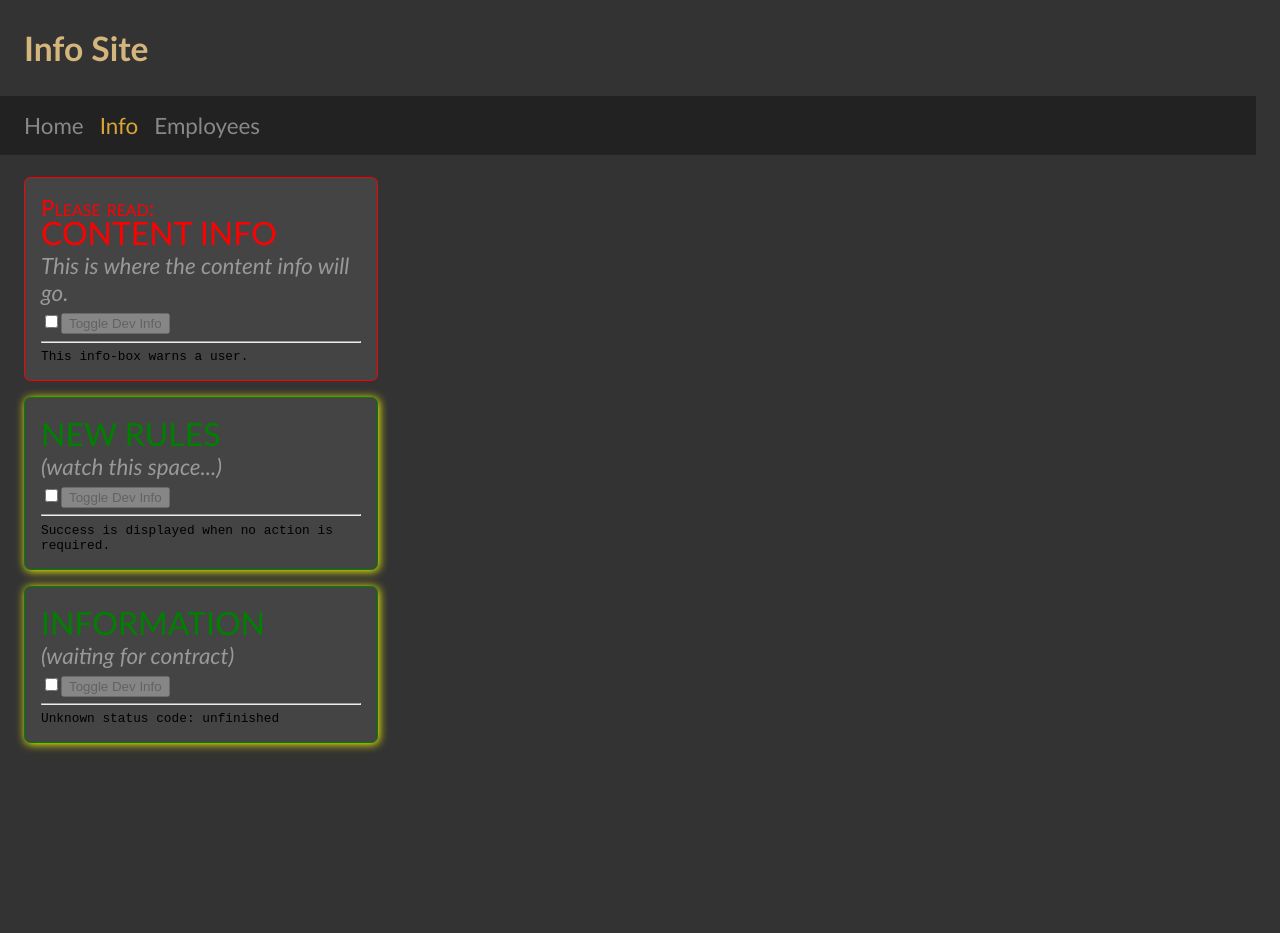
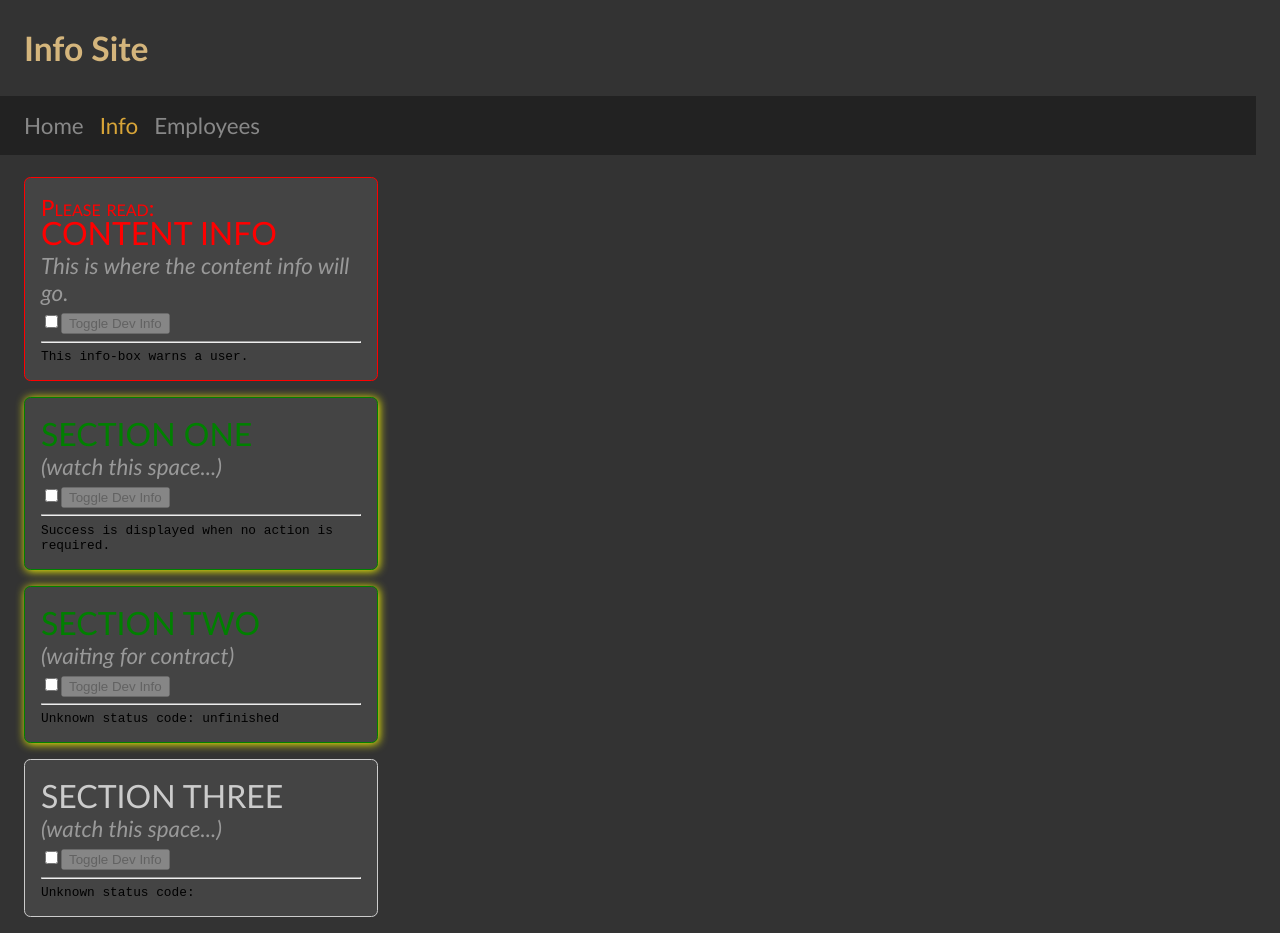
Before and after one commit to edwardtanguay/et004-angular-site, an Angular app: page /info in a window 1280 px wide. Before the commit the page ends 800 px from the top, so only its background shows below. Built offline with nearby package versions, Linux system fonts and the light colour scheme.

Commit message:
custom pipe in

```diff
--- a/src/app/app.module.ts
+++ b/src/app/app.module.ts
@@ -8,6 +8,7 @@ import { TopMenuComponent } from './top-menu/top-menu.component';
 import { HomeComponent } from './home/home.component';
 import { InfoComponent } from './info/info.component';
 import { EmployeesComponent } from './employees/employees.component';
+import { NumtonamePipe } from 'src/shared/numtoname.pipe';
 
 @NgModule({
   declarations: [
@@ -16,11 +17,12 @@ import { EmployeesComponent } from './employees/employees.component';
     TopMenuComponent,
     HomeComponent,
     InfoComponent,
-    EmployeesComponent
+    EmployeesComponent,
+    NumtonamePipe
   ],
   imports: [
     BrowserModule,
-    AppRoutingModule
+    AppRoutingModule,
   ],
   providers: [],
   bootstrap: [AppComponent]
--- a/src/app/info-box/info-box.component.html
+++ b/src/app/info-box/info-box.component.html
@@ -3,7 +3,7 @@
 	 [ngClass]="{'highlight': isHighlighted}">
 	<div *ngIf="status==='danger'"
 		 class="supertitle">Please read:</div>
-	<div class="title">{{title | uppercase}}</div>
+	<div class="title">{{title | numtoname | uppercase}}</div>
 	<div class="body">{{body}}</div>
 	    <input
     type="checkbox"
--- a/src/app/info/info.component.html
+++ b/src/app/info/info.component.html
@@ -1,3 +1,4 @@
 <app-info-box title="Content Info" status="danger" body="This is where the content info will go."></app-info-box>
-<app-info-box title="New Rules" [isHighlighted]="true" status="success"></app-info-box>
-<app-info-box body="(waiting for contract)" status="unfinished" [isHighlighted]="true"></app-info-box>
+<app-info-box title="Section 1" [isHighlighted]="true" status="success"></app-info-box>
+<app-info-box title="Section 2" body="(waiting for contract)" status="unfinished" [isHighlighted]="true"></app-info-box>
+<app-info-box title="Section 3"></app-info-box>
--- /dev/null
+++ b/src/shared/numtoname.pipe.ts
@@ -0,0 +1,13 @@
+import { Pipe, PipeTransform } from '@angular/core';
+
+@Pipe({ name: 'numtoname' })
+
+export class NumtonamePipe implements PipeTransform {
+	transform(text: string): string {
+		let newText = text;
+		newText = newText.replace('1', 'one');
+		newText = newText.replace('2', 'two');
+		newText = newText.replace('3', 'three');
+		return newText;
+	}
+}
```
